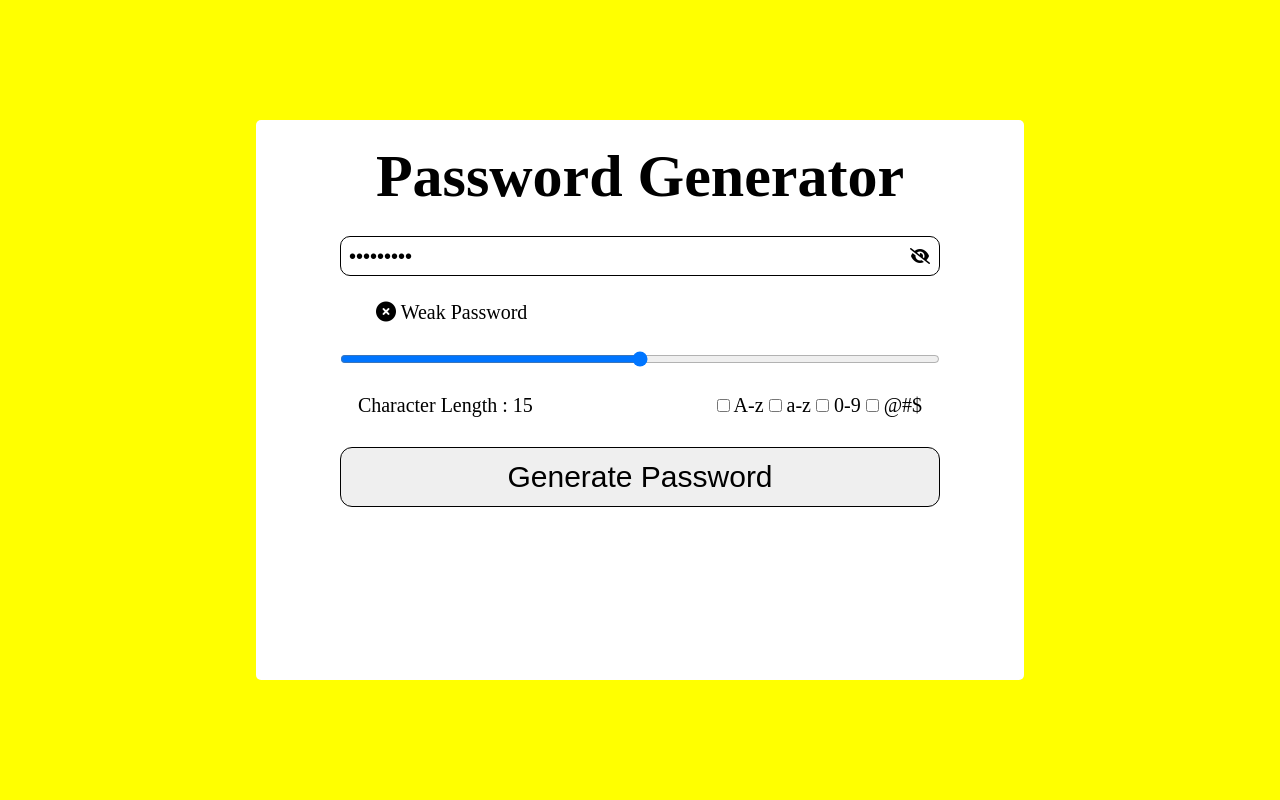
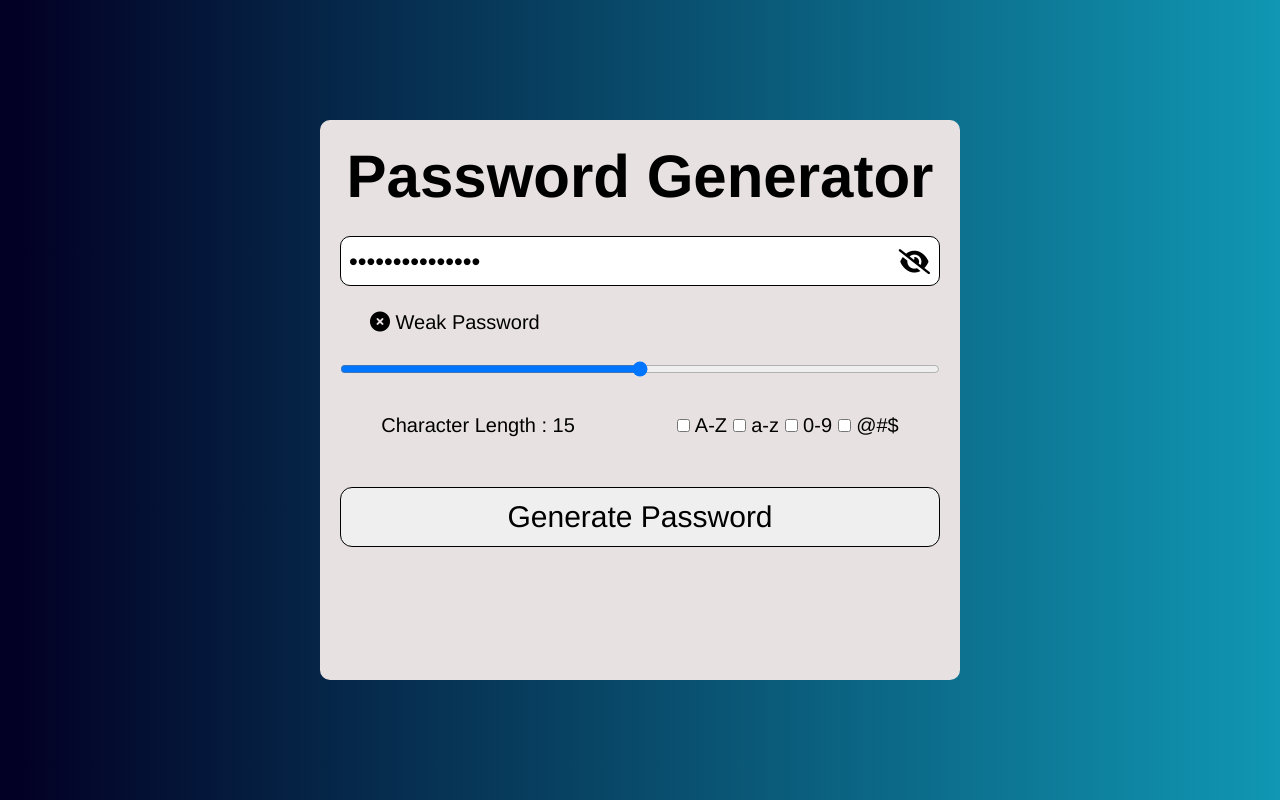
Before and after one commit to MHuzaifanizami/Random-Password-Generator, a plain HTML site: page index.html in a window 1280 px wide. Both pictures are taken after typing "Sample123" into the empty fields and a click on the button "Generate Password". Drawn offline with Linux system fonts and the light colour scheme.

Commit message:
file updated

```diff
--- a/app.js
+++ b/app.js
@@ -1,23 +1,9 @@
-////////// Making Random Password //////////
-
-var randValue= "!@#$%^&*()_+1234567890ABCDEFGHIJKLMNOPQRSTUVWXYZabcdefghijklmnopqrstuvwxyz";
-var password = "";
-
-for (var i = 0; i < 10; i++) {
-    var randNum = Math.floor(Math.random() * randValue.length);
-    password += randValue[randNum]
-}
-
-var inputBox = document.getElementById("input-box") ;
-// inputBox = password;
-// console.log(inputBox)
-
-
-
+var inputBox = document.getElementById("inputs");
 
 
 
 ////////// Show & Hidd Password /////////
+
 var passCkeck = document.getElementById("input-icon")
 var showPass = document.getElementById("show-pass")
 var hidePass = document.getElementById("hide-pass")
@@ -44,3 +30,48 @@ inputValue.textContent = inputRange.value;
 inputRange.oninput = function () {
     inputValue.textContent = this.value
 }
+
+////////// Making Random Password //////////
+
+
+// var randValue = "!@#$%^&*()_+1234567890ABCDEFGHIJKLMNOPQRSTUVWXYZabcdefghijklmnopqrstuvwxyz";
+// var password = "";
+// var result = "";
+
+
+function check() {
+    var capital = document.getElementById("capital");
+    var small = document.getElementById("small");
+    var number = document.getElementById("number");
+    var symbol = document.getElementById("symbol");
+
+    var capitals = "ABCDEFGHIJKLMNOPQRSTUVWXYZ";
+    var smalls = "abcdefghijklmnopqrstuvwxyz";
+    var numbers = "1234567890";
+    var symbols = "!@#$%^&*()_+";
+    var result = "";
+    passw = "";
+
+    var allChar = capitals + smalls + numbers + symbols
+
+    for (var i = 0; i < inputValue.textContent; i++) {
+        passw = Math.floor(Math.random() * allChar.length)
+        result += allChar[passw]
+    }
+    inputBox.value = result;
+    result = "";
+}
+
+
+// for (var i = 0; i < inputValue.textContent ; i++) {
+//     password = Math.floor(Math.random() * randValue.length);
+//     result += randValue[password]
+
+// }
+
+// inputBox.value = result;
+// result = "";
+// }
+
+
+////////// Controlling Check Boxes //////////
--- a/index.html
+++ b/index.html
@@ -28,7 +28,8 @@
                 </div>
 
                 <div class="input-container">
-                    <input type="password" id="input-box" placeholder="Strong Password">
+                    <input type="password" id="inputs" placeholder="Strong Password">
+
 
                     <div id="input-icon">
                         <i class="fa-solid fa-eye p-show" id="show-pass"></i>
@@ -59,7 +60,7 @@
 
                 <div class="check-box">
                     <input type="checkbox" id="capital" value="capitalletters">
-                    <label for="capital">A-z</label>
+                    <label for="capital">A-Z</label>
 
                     <input type="checkbox" id="small" value="smallletters">
                     <label for="capital">a-z</label>
@@ -74,10 +75,11 @@
 
             </div>
 
+
+
             <div class="button">
-                <button id="btn" onclick="generatePassword()">Generate Password</button>
+                <button id="btn" onclick="check()">Generate Password</button>
             </div>
-
 
 
 
--- a/style.css
+++ b/style.css
@@ -2,23 +2,24 @@
     padding: 0;
     margin: 0;
     box-sizing: border-box;
+    font-family: "MierB03", "Helvetica", "Arial", sans-serif;
 }
 
 .container {
     width: 100%;
     height: 100vh;
-    background-color: yellow;
+    background: linear-gradient(90deg, rgba(2,0,36,1) 1%, rgba(16,151,179,1) 100%, rgba(0,212,255,1) 100%);
     display: flex;
     justify-content: center;
     align-items: center;
 }
 
 .box-container {
-    width: 60%;
+    width: 50%;
     height: 70%;
-    background-color: white;
+    background-color: rgb(232, 225, 225);
     padding: 10px;
-    border-radius: 5px;
+    border-radius: 10px;
 }
 
 .box {
@@ -31,7 +32,10 @@
     margin-top: 12px;
     text-align: center;
     font-size: 30px;
+    font-family: "MierB03", "Helvetica", "Arial", sans-serif;
 }
+
+
 
 .input-container {
     /* width: 100%; */
@@ -43,8 +47,8 @@
 
 .input-container input {
     width: 600px;
-    height: 40px;
-    font-size: 20px;
+    height: 50px;
+    font-size: 25px;
     border: 1px solid black;
     border-radius: 10px;
     padding: 8px;
@@ -58,6 +62,7 @@
     margin-top: 12px;
     margin-right: 10px;
     cursor: pointer;
+    font-size: 25px;
 }
 
 #show-pass {
@@ -68,7 +73,7 @@
 .password-check {
     display: flex;
     justify-content: start;
-    margin-left: 110px;
+    margin-left: 40px;
     font-size: 20px;
 }
 
@@ -87,24 +92,34 @@
     height: 50px;
 }
 
-.chara-container{
+.chara-container {
     display: flex;
     justify-content: space-around;
     font-size: 20px;
-    margin-top: 10px;
+    margin-top: 20px;
 }
 
-.button{
-display: flex;
-justify-content: center;
-margin-top: 30px;
+.button {
+    display: flex;
+    justify-content: center;
+    margin-top: 30px;
 }
 
-.button button{
+ .button button {
     width: 600px;
     height: 60px;
     cursor: pointer;
     font-size: 30px;
     border-radius: 12px;
     border: 1px solid black;
+    /* background-color: #34345d; */
+    color: black;
+    margin-top: 20px;
 }
+
+button:hover{
+background-color: #020024;
+color : white;
+animation: ease-in-out;
+animation-duration: 5s;
+}
```
